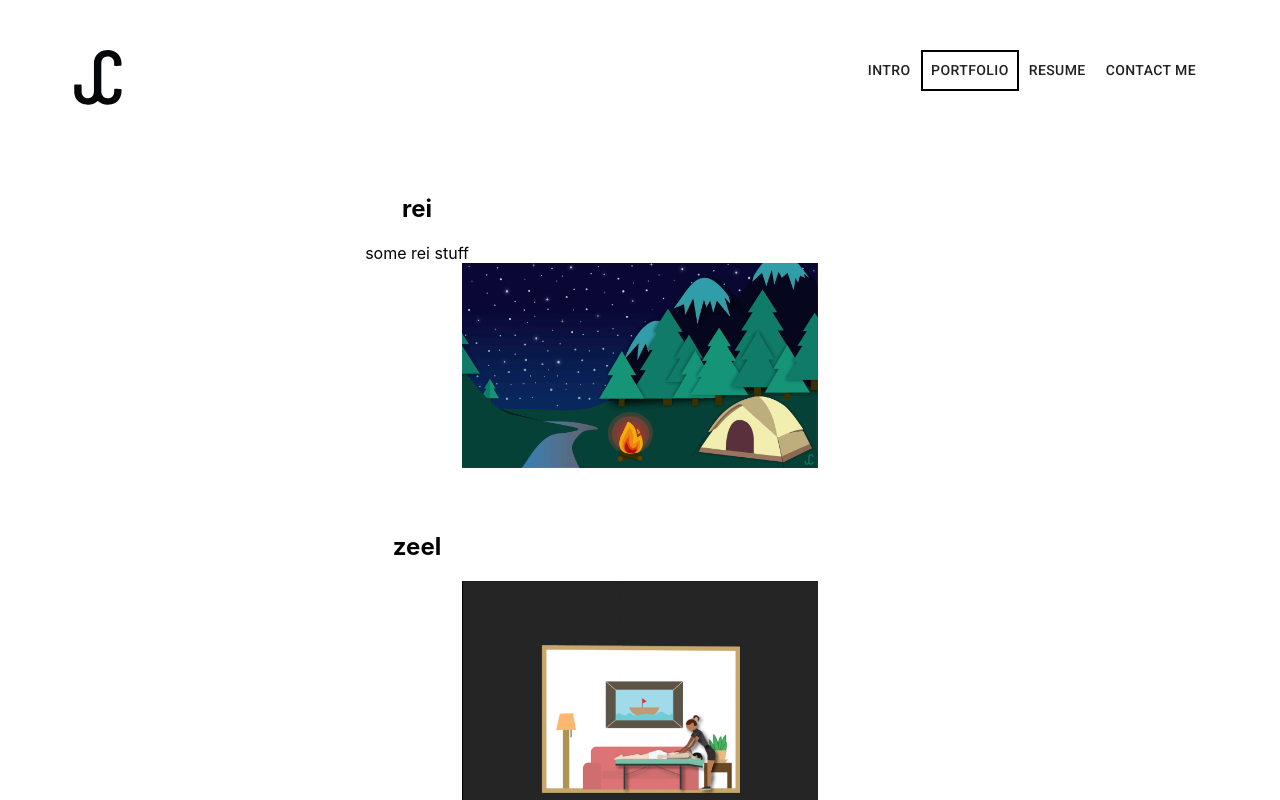
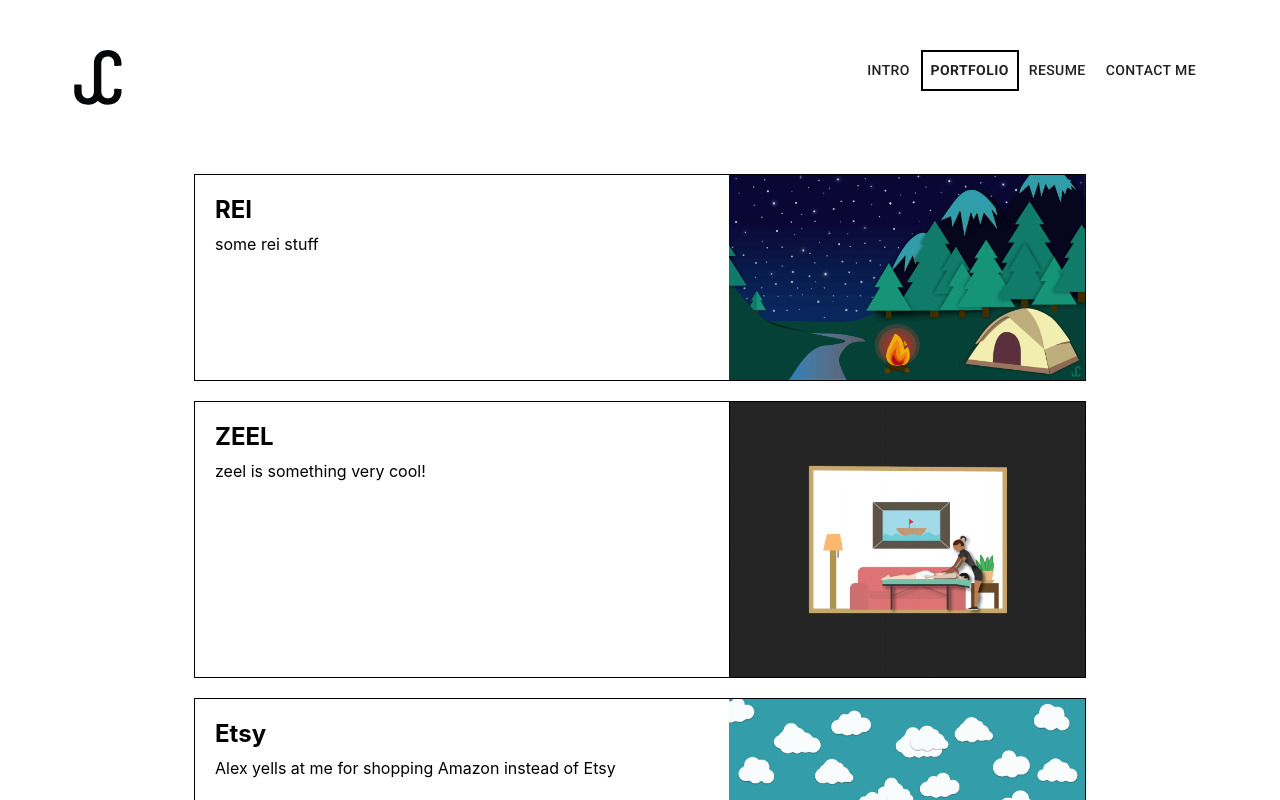
Before and after one commit to michaelsweeney/jess-celano-website, a React (Create React App) app: page /portfolio in a window 1280 px wide. Shown: the top 800 px of the page. Built offline with nearby package versions, Linux system fonts and the light colour scheme.

Commit message:
portfolio

```diff
--- a/src/App.jsx
+++ b/src/App.jsx
@@ -52,7 +52,7 @@ export default function App() {
     setOpen(false);
   };
 
-  const breakpoint = theme.breakpoints.values.lg;
+  const breakpoint = theme.breakpoints.values.md;
   const windowWidth = windowSize.width;
   useEffect(() => {
     if (windowWidth > breakpoint) {
--- a/src/components/content/imagecard.jsx
+++ b/src/components/content/imagecard.jsx
@@ -1,27 +1,58 @@
 import { makeStyles } from "@material-ui/core/styles";
+
+const imagePct = 40;
 
 const useStyles = makeStyles({
   root: {
     display: "block",
+    border: "1px solid black",
+    margin: 20,
+    textAlign: "right",
+    boxSizing: "border-box",
+  },
+  textContainer: {
     padding: 20,
+    display: "inline-block",
+    width: `${100 - imagePct}%`,
+    textAlign: "left",
+    verticalAlign: "top",
+    boxSizing: "border-box",
   },
-  image: { width: "50%" },
-  text: {
-    width: "50%",
+  imageContainer: {
+    verticalAlign: "middle",
+    display: "inline-block",
+    width: `${imagePct}%`,
+    textAlign: "right",
+    boxSizing: "border-box",
+  },
+  image: {
+    verticalAlign: "middle",
+  },
+  title: {
+    fontSize: 24,
+    fontWeight: 700,
+    marginBottom: 10,
   },
 });
 
 export default function ImageCard(props) {
   const classes = useStyles();
-  const { src, title, width, text } = props;
+  const { src, title, text } = props;
 
   return (
     <div className={classes.root}>
-      <div className={classes.text}>
-        <h2>{title}</h2>
+      <div className={classes.textContainer}>
+        <div className={classes.title}>{title}</div>
         <div>{text}</div>
       </div>
-      <img src={src} alt={title} width={width}></img>
+      <div className={classes.imageContainer}>
+        <img
+          className={classes.image}
+          src={src}
+          alt={title}
+          width={"100%"}
+        ></img>
+      </div>
     </div>
   );
 }
--- a/src/components/content/portfolio.jsx
+++ b/src/components/content/portfolio.jsx
@@ -17,22 +17,38 @@ const useStyles = makeStyles({
     textAlign: "center",
   },
 });
+console.log(reiimg);
+const portfoliocontent = [
+  {
+    title: "REI",
+    text: "some rei stuff",
+    src: reiimg,
+  },
+  {
+    title: "ZEEL",
+    text: "zeel is something very cool!",
+    src: zeelimg,
+  },
+  {
+    title: "Etsy",
+    text: "Alex yells at me for shopping Amazon instead of Etsy",
+    src: etsyimg,
+  },
+  {
+    title: "Relic",
+    text: "Not quite sure what to say about this one.",
+    src: relicimg,
+  },
+];
 
 const Portfolio = (props) => {
   const classes = useStyles();
-  const imageWidth = "40%";
   return (
     <div className={classes.root}>
       <div className={classes.imageContainer}>
-        <ImageCard
-          src={reiimg}
-          text={"some rei stuff"}
-          width={imageWidth}
-          title="rei"
-        ></ImageCard>
-        <ImageCard src={zeelimg} width={imageWidth} title="zeel"></ImageCard>
-        <ImageCard src={etsyimg} width={imageWidth} title="etsy"></ImageCard>
-        <ImageCard src={relicimg} width={imageWidth} title="relic"></ImageCard>
+        {portfoliocontent.map((d) => (
+          <ImageCard src={d.src} text={d.text} title={d.title} />
+        ))}
       </div>
     </div>
   );
--- a/src/components/header.jsx
+++ b/src/components/header.jsx
@@ -20,6 +20,7 @@ const useStyles = makeStyles((theme) => ({
   appBarActiveRoute: {
     border: "2px solid black",
     borderRadius: 0,
+    fontWeight: "800",
   },
   appBarInactiveRoute: {
     border: "2px solid white",
--- a/src/components/sidebar.jsx
+++ b/src/components/sidebar.jsx
@@ -6,6 +6,7 @@ import {
   List,
   ListItem,
   ListItemText,
+  Typography,
 } from "@material-ui/core";
 import { makeStyles } from "@material-ui/core/styles";
 import { Link, useLocation } from "react-router-dom";
@@ -43,6 +44,10 @@ const useStyles = makeStyles((theme) => ({
   activeRoute: {
     border: "2px solid white",
   },
+  activeText: {
+    fontWeight: "800",
+  },
+  inactiveText: {},
 
   listItem: {
     marginLeft: 10,
@@ -83,7 +88,20 @@ export default function Sidebar(props) {
                   : clsx(classes.inactiveRoute, classes.listItem)
               }
             >
-              <ListItemText primary={obj.title} />
+              <ListItemText
+                disableTypography
+                primary={
+                  <Typography
+                    className={
+                      location.pathname === obj.route
+                        ? clsx(classes.activeText)
+                        : clsx(classes.inactiveText)
+                    }
+                  >
+                    {obj.title}
+                  </Typography>
+                }
+              />
             </ListItem>
           </Link>
         ))}
```
